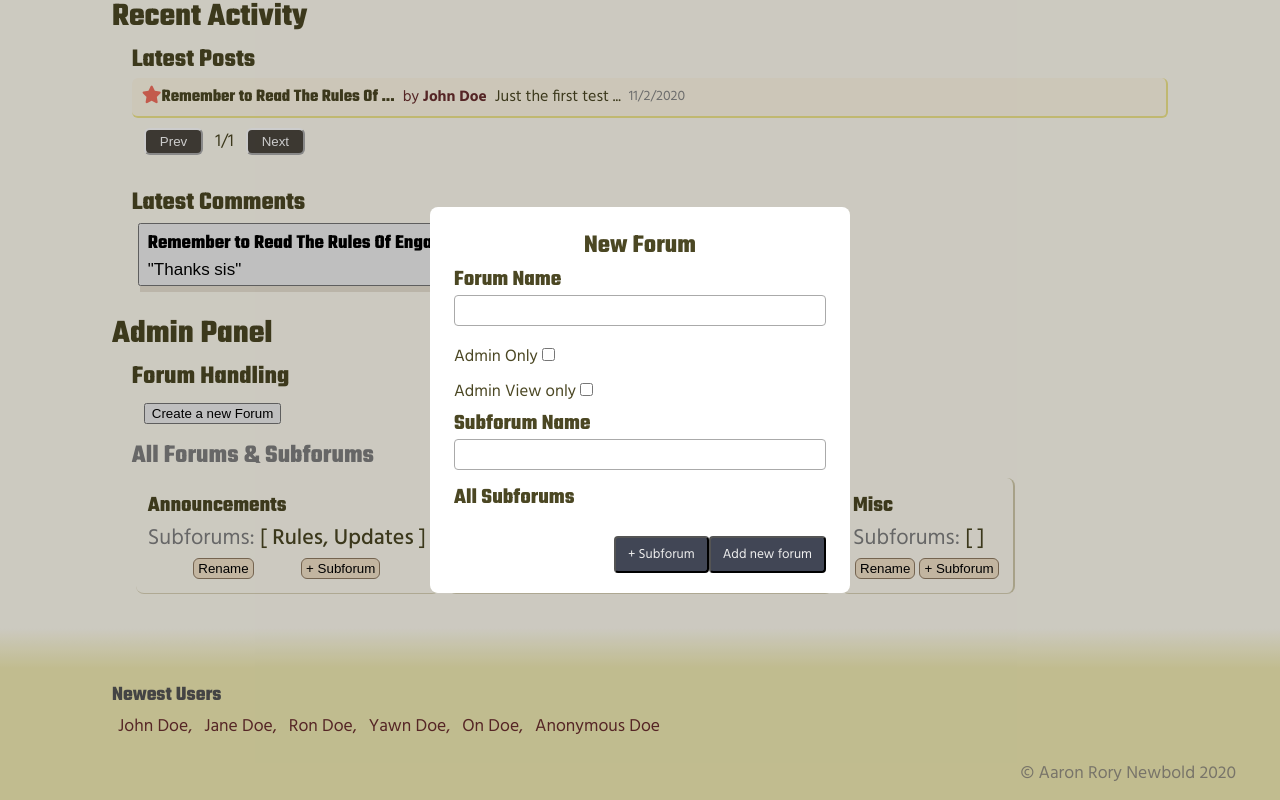
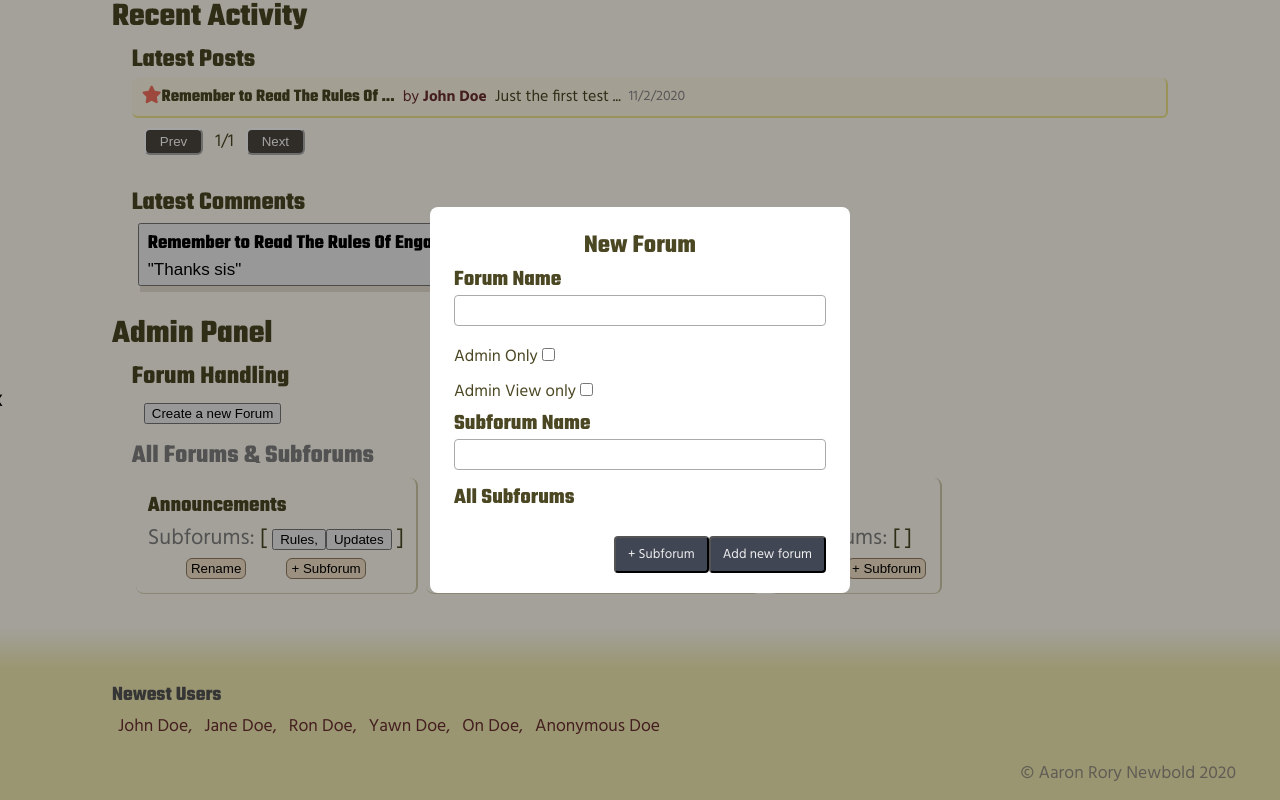
Before and after one commit to Aaron-RN/REACT-CMSBlog, a React (Create React App) app: page /users/1 in a window 1280 px wide. Both pictures are taken after a click on the button "Create a new Forum". Shown: the part 520-1320 px from the top of the page. Built offline with nearby package versions, Linux system fonts and the light colour scheme.

Commit message:
Added rename Subforum modal
- Can now close modal by clicking the backdrop

```diff
--- a/src/assets/css/App.css
+++ b/src/assets/css/App.css
@@ -195,9 +195,20 @@ button:hover { transform: scale(1.025); }
   display: block;
   position: fixed;
   top: 0; left: 0;
+  font: inherit;
+  text-align: inherit;
   width: 100%; height: 100%;
   background-color: rgba(0, 0, 0, 0.2);
   z-index: 999;
+}
+.modal-bg {
+  position: absolute;
+  top: 0; left: 0;
+  width: 100%; height: 100%;
+  background-color: transparent;
+  border: none;
+  outline: none;
+  z-index: 1000;
 }
 .modal-content {
   position: relative;
@@ -210,7 +221,7 @@ button:hover { transform: scale(1.025); }
   margin: auto;
   overflow-x: hidden;
   overflow-y: auto;
-  z-index: 1000;
+  z-index: 1001;
   transform: translateY(-50%);
 }
 .modal-btn {
--- a/src/components/functional/users/admin/adminPanel.js
+++ b/src/components/functional/users/admin/adminPanel.js
@@ -4,33 +4,41 @@ import allForumsData from '../../../misc/presets/allForumsData';
 import RenameModal from './modals/renameModal';
 import NewSubforumModal from './modals/newSubforumModal';
 import NewforumModal from './modals/newForum';
+import RenameSubforumModal from './modals/renameSubforum';
 
 const AdminPanel = ({ user }) => {
   const [allForums, setForums] = useState([]);
   const [selectedForum, setSelectedForum] = useState({});
+  const [selectedSubforum, setSelectedSubforum] = useState('');
   const [showModal, setShowModal] = useState(false);
   const [modalType, setModalType] = useState('renameForum');
 
   const handleFormReset = () => {
     setSelectedForum({});
+    setSelectedSubforum('');
     setShowModal(false);
   };
 
-  const handleModal = (forum, formType = 'renameForum') => {
+  const handleModal = (forum, formType = 'renameForum', subforum = '') => {
+    setSelectedSubforum(subforum);
     setSelectedForum(forum);
     setModalType(formType);
     setShowModal(true);
   };
 
-  const populateSubForums = forumArray => forumArray
-    .map(subforum => <span key={subforum} className="subforum">{`${subforum}`}</span>);
+  const populateSubForums = (forum, subforumArray) => subforumArray
+    .map(subforum => (
+      <button type="button" key={subforum} className="subforum" onClick={() => handleModal(forum, 'renameSubforum', subforum)}>
+        {`${subforum}`}
+      </button>
+    ));
 
   const populateForums = () => allForums.map(forum => (
     <div key={forum.id} className="forum">
       <h4 className="text-camel">{forum.name}</h4>
       <div className="inline-block text-grey">Subforums:</div>
       {' [ '}
-      {populateSubForums(forum.subforum)}
+      {populateSubForums(forum, forum.subforum)}
       {' ]'}
       <div className="forum-menu">
         <button type="button" onClick={() => handleModal(forum)}>Rename</button>
@@ -58,10 +66,18 @@ const AdminPanel = ({ user }) => {
         </div>
         {showModal && (
           <div className="modal">
+            <button type="button" className="modal" onClick={handleFormReset}>x</button>
             <div className="modal-content">
               <div className="container-md">
                 {modalType === 'renameForum' && (
-                  <RenameModal forum={selectedForum} handleFormReset={handleFormReset} />
+                <RenameModal forum={selectedForum} handleFormReset={handleFormReset} />
+                )}
+                {modalType === 'renameSubforum' && (
+                  <RenameSubforumModal
+                    forum={selectedForum}
+                    subforum={selectedSubforum}
+                    handleFormReset={handleFormReset}
+                  />
                 )}
                 {modalType === 'newSubforum' && (
                   <NewSubforumModal forum={selectedForum} handleFormReset={handleFormReset} />
--- /dev/null
+++ b/src/components/functional/users/admin/modals/renameSubforum.js
@@ -0,0 +1,42 @@
+import React, { useState } from 'react';
+import propTypes from 'prop-types';
+
+const RenameSubforumModal = ({ forum, subforum, handleFormReset }) => {
+  const [subforumName, setSubforumName] = useState('');
+
+  // Handle renaming of selected Subforum
+  const handleSubmit = e => {
+    e.preventDefault();
+    const subforumNameTrimmed = subforumName.trim();
+    setSubforumName(subforumNameTrimmed);
+    if (!subforumName) return;
+    const excludedSubforum = forum.subforums.filter(subforumData => subforumData !== subforum);
+    const editedForum = { name: forum.name, subforums: [...excludedSubforum, subforumNameTrimmed] };
+    console.log(editedForum);
+    handleFormReset();
+  };
+
+  return (
+    <form className="modal-form" onSubmit={handleSubmit}>
+      <h3 className="text-center">Rename Subforum</h3>
+      <h3 className="text-camel text-grey">{`Forum - ${forum.name}`}</h3>
+      <h4>Subforum Name</h4>
+      <input
+        type="text"
+        value={subforumName}
+        onChange={e => setSubforumName(e.target.value)}
+        minLength="3"
+        required
+      />
+      <button type="submit">Rename</button>
+    </form>
+  );
+};
+
+RenameSubforumModal.propTypes = {
+  forum: propTypes.instanceOf(Object).isRequired,
+  subforum: propTypes.string.isRequired,
+  handleFormReset: propTypes.func.isRequired,
+};
+
+export default RenameSubforumModal;
```
